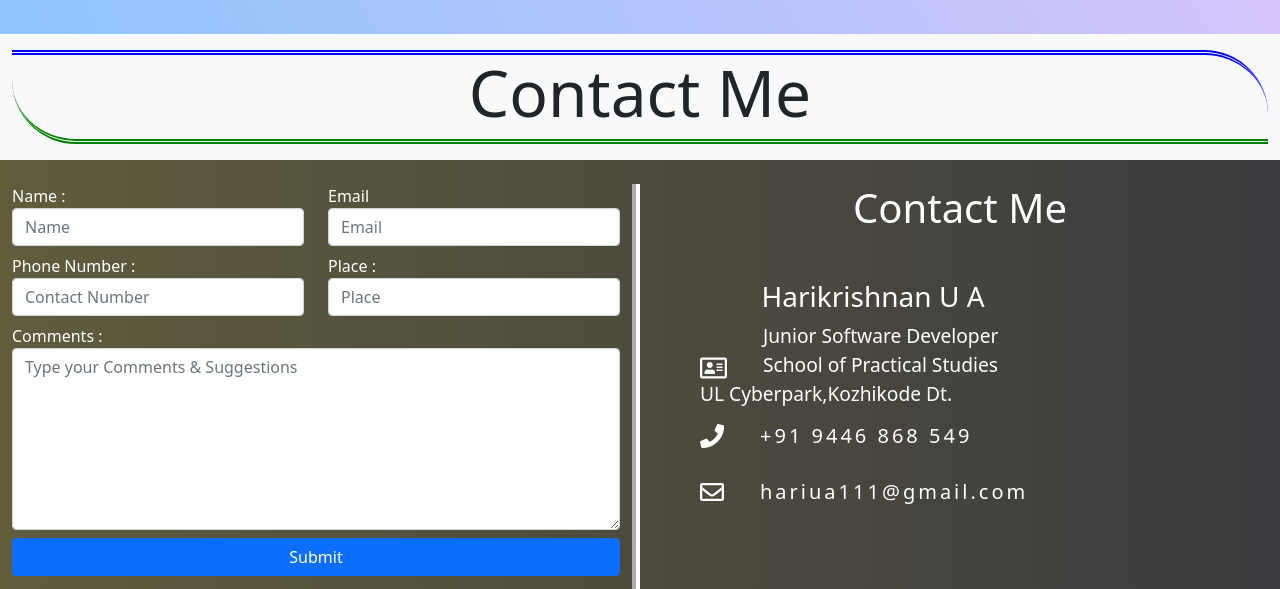
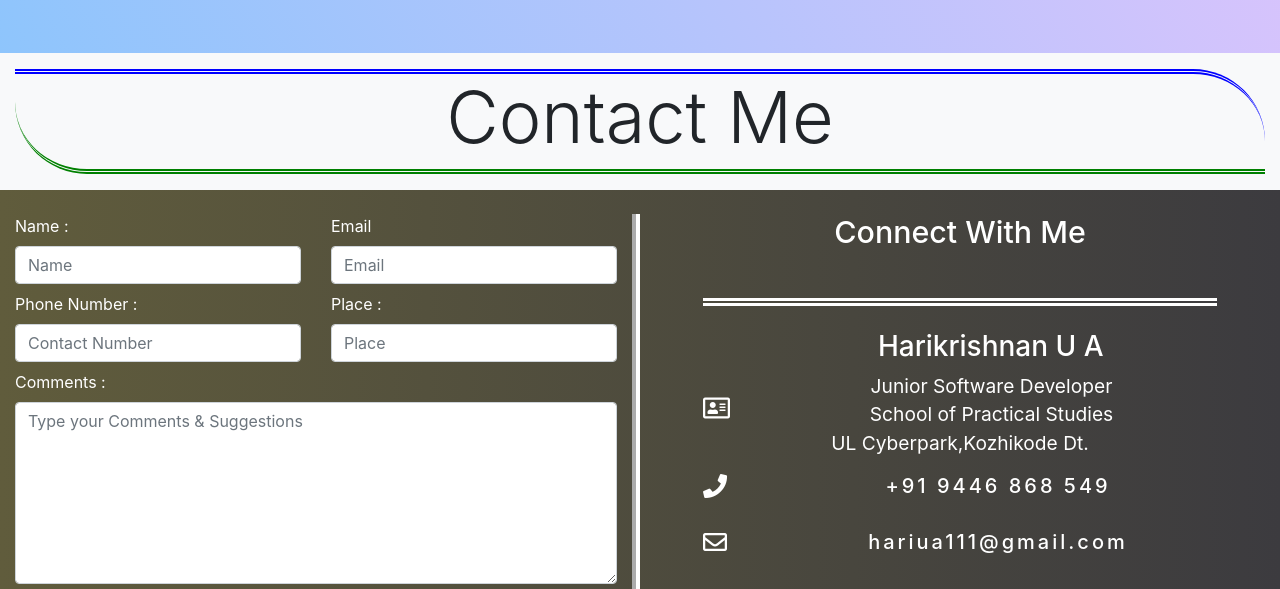
Before and after one commit to hariua/static-website-sps, a plain HTML site: page index.html in a window 1280 px wide. Shown: the part 1624-2213 px from the top of the page. Drawn offline with nearby package versions, Linux system fonts and the light colour scheme.

```diff
--- a/index.html
+++ b/index.html
@@ -5,7 +5,7 @@
 <title>personal Website</title>
 <link rel="icon" href="images/Royal ENfield HD desktop wallpaper Widescreen High Definition ....jpg">
 <link href="style.css" type="text/css" rel="stylesheet">
-<link href="https://cdn.jsdelivr.net/npm/bootstrap@5.0.0-beta1/dist/css/bootstrap.min.css" rel="stylesheet" integrity="sha384-giJF6kkoqNQ00vy+HMDP7azOuL0xtbfIcaT9wjKHr8RbDVddVHyTfAAsrekwKmP1" crossorigin="anonymous">
+<link rel="stylesheet" href="https://stackpath.bootstrapcdn.com/bootstrap/4.1.3/css/bootstrap.min.css" integrity="sha384-MCw98/SFnGE8fJT3GXwEOngsV7Zt27NXFoaoApmYm81iuXoPkFOJwJ8ERdknLPMO" crossorigin="anonymous">
 
 <link rel="stylesheet" href="https://use.fontawesome.com/releases/v5.7.0/css/all.css" integrity="sha384-lZN37f5QGtY3VHgisS14W3ExzMWZxybE1SJSEsQp9S+oqd12jhcu+A56Ebc1zFSJ" crossorigin="anonymous">
 
@@ -64,7 +64,9 @@
 <section id="about-section">
 	<div class="container-fluid about">
 		<div class="row about-head">
+		<div class="col-md-12">
 			<h3 class="text-white mt-4 display-3 text-center">About Me</h3>
+			</div>
 		</div>
 		<div class="row pb-3" style="border-top: outset;border-color: white;border-bottom: groove;border-color: white;">
 			<div class="col-md-4 about-content mt-3" style="border: inset;border-color: white;">
@@ -73,7 +75,7 @@
 				</p>
 			</div>
 			<div class="col-md-7 about-content mt-3" style="border: outset;border-color: white;">
-				<p class="text-white text-center m-2 display-6">My Affirmations & Vision Ahead</p>
+				<p class="text-white text-center m-2" style="font-size: 2em;">My Affirmations & Vision Ahead</p>
 				<p class="text-white pt-3" style="line-height: 1.5em;">At this moment Iam very happy that I have graduated in Computer Applications from a renowned University in Kerala. Along with that I am so happy to be a member in SPS. Currently I have completed the Fumigation Interview and now it's my time to work hard and reach my goal. Since I have passed the interview now I have a belief that I have some skills with me.I should improve that skill to become a good developer.I believe in a concept that work hard now and enjoy the fruitful freedom later.</p>
 				<p class="text-white text-center ">DISCIPLINE EQUALS FREEDOM!!!</p>
 			</div>
@@ -160,11 +162,11 @@
 				</form>
 			</div>
 			<div class="col-md-6">
-				<h4 class="text-white text-center display-6"> Contact Me</h4>
-				<div class="contact-details text-white m-5 ">
+				<h4 class="text-white text-center" style="font-size: 1.9em"> Connect With Me</h4>
+				<div class="contact-details text-white m-5 text-center" style="border-top: 0.5em white double;border-bottom: 0.5em white double;">
 
-					<h3 class="" style="margin-left: 2.2em;">Harikrishnan U A</h3>
-					<i class="far fa-address-card" style="margin-right: 1.5em;float: left;margin-top: 1.4em;font-size: 1.5em;"></i>
+					<h3 class="pt-4" style="margin-left: 2.2em;">Harikrishnan U A</h3>
+					<i class="far fa-address-card" style="margin-right: 1.5em;float: left;margin-top: 1em;font-size: 1.5em;"></i>
 					<p style="font-size: 1.2em;">Junior Software Developer<br>School of Practical Studies<br>UL Cyberpark,Kozhikode Dt.</p>
 					<i class="fas fa-phone pr-3" style="font-size: 1.5em;margin-right: 1.5em;float: left"></i>
 						<h5 class="" style="letter-spacing: 0.15em;">+91 9446 868 549</h5>
@@ -208,7 +210,8 @@
 <script src="script.js"></script>
 
 
-<script src="https://cdn.jsdelivr.net/npm/@popperjs/core@2.5.4/dist/umd/popper.min.js" integrity="sha384-q2kxQ16AaE6UbzuKqyBE9/u/KzioAlnx2maXQHiDX9d4/zp8Ok3f+M7DPm+Ib6IU" crossorigin="anonymous"></script>
-<script src="https://cdn.jsdelivr.net/npm/bootstrap@5.0.0-beta1/dist/js/bootstrap.min.js" integrity="sha384-pQQkAEnwaBkjpqZ8RU1fF1AKtTcHJwFl3pblpTlHXybJjHpMYo79HY3hIi4NKxyj" crossorigin="anonymous"></script>
+<script src="https://code.jquery.com/jquery-3.3.1.slim.min.js" integrity="sha384-q8i/X+965DzO0rT7abK41JStQIAqVgRVzpbzo5smXKp4YfRvH+8abtTE1Pi6jizo" crossorigin="anonymous"></script>
+<script src="https://cdnjs.cloudflare.com/ajax/libs/popper.js/1.14.3/umd/popper.min.js" integrity="sha384-ZMP7rVo3mIykV+2+9J3UJ46jBk0WLaUAdn689aCwoqbBJiSnjAK/l8WvCWPIPm49" crossorigin="anonymous"></script>
+<script src="https://stackpath.bootstrapcdn.com/bootstrap/4.1.3/js/bootstrap.min.js" integrity="sha384-ChfqqxuZUCnJSK3+MXmPNIyE6ZbWh2IMqE241rYiqJxyMiZ6OW/JmZQ5stwEULTy" crossorigin="anonymous"></script>
 </body>
 </html>
```
